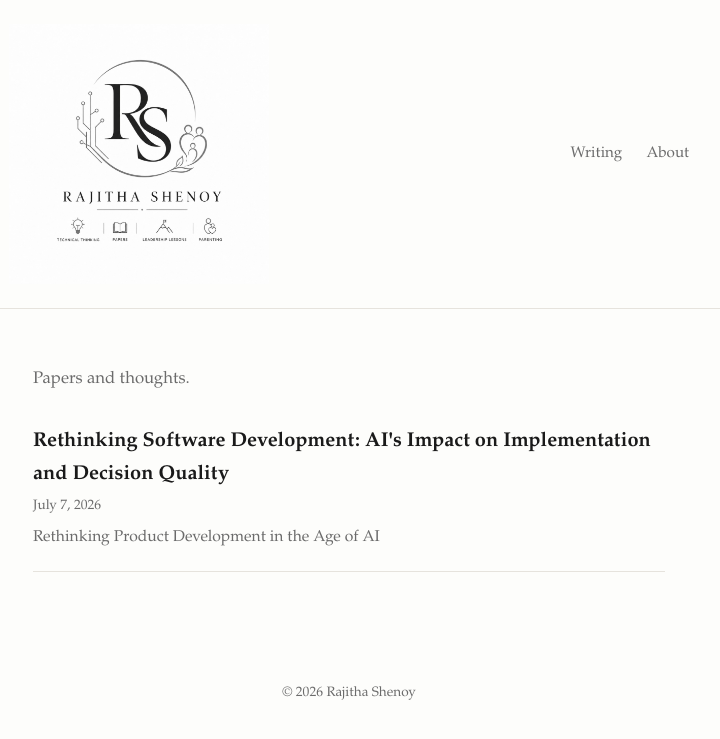
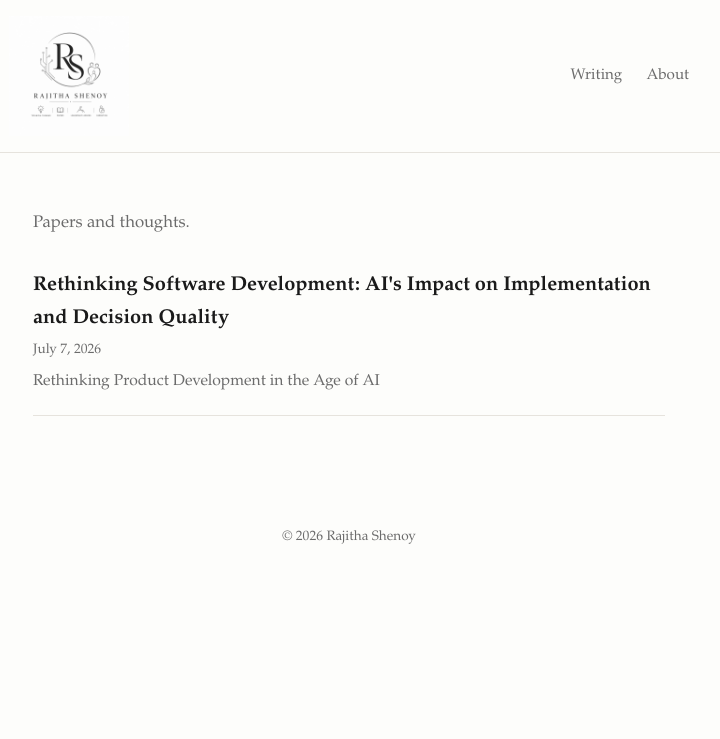
Before and after one commit to rajithashenoy-experiments/rajithashenoy-experiments.github.io, a Jekyll site: the page built from index.html, in a window 1280 px wide. Shown: the top 739 px of the page, without its empty margins (291-1011 px from the left). Built offline with Jekyll 4.4.1, drawn with Linux system fonts in a browser that asks for light colours.

Commit message:
Made the logo a bit smaller

```diff
--- a/assets/css/style.css
+++ b/assets/css/style.css
@@ -27,7 +27,7 @@ a:hover { text-decoration: underline; }
 
 .site-header {
   border-bottom: 1px solid var(--border);
-  padding: 1.5rem 1.5rem;
+  padding: 1rem 1.5rem;
 }
 
 .site-header nav {
@@ -49,7 +49,7 @@ a:hover { text-decoration: underline; }
 
 .site-logo {
   display: block;
-  width: clamp(140px, 38vw, 260px);
+  width: clamp(80px, 18vw, 120px);
   height: auto;
   max-width: 100%;
   object-fit: contain;
```
